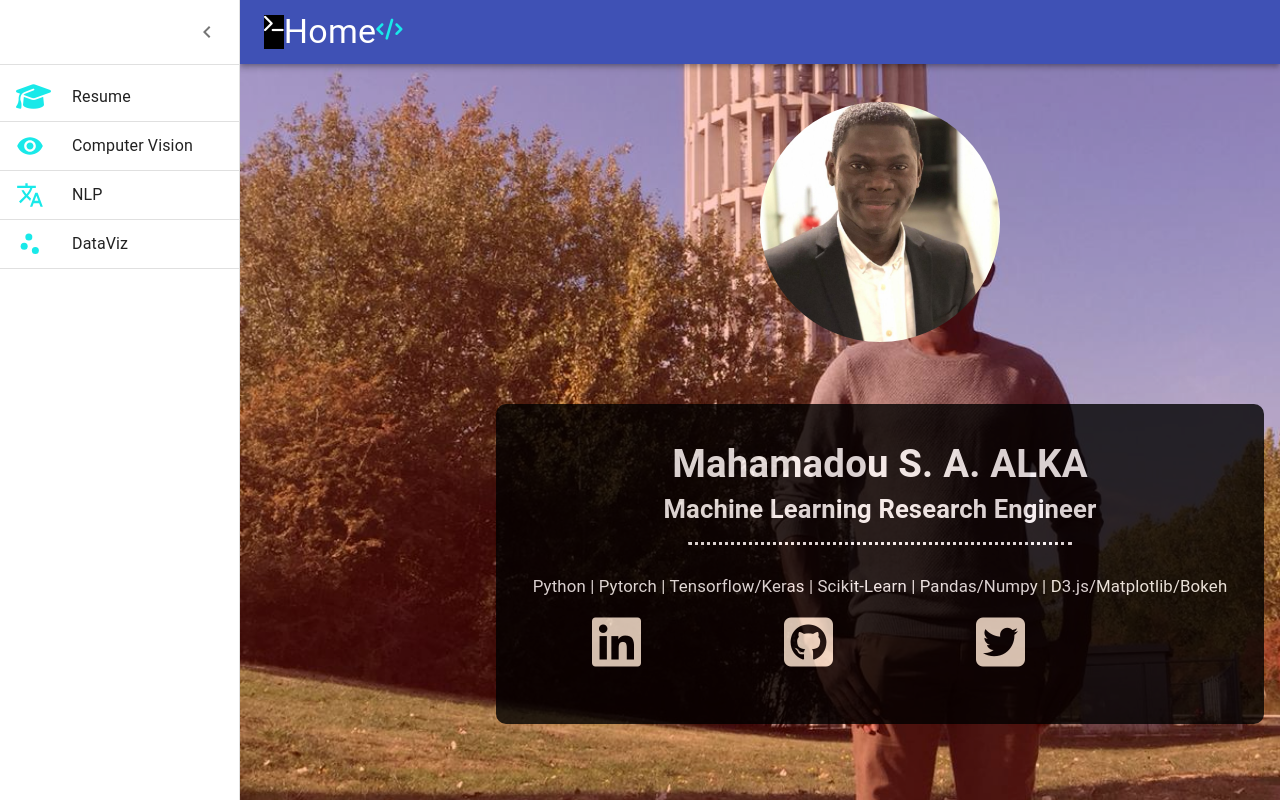
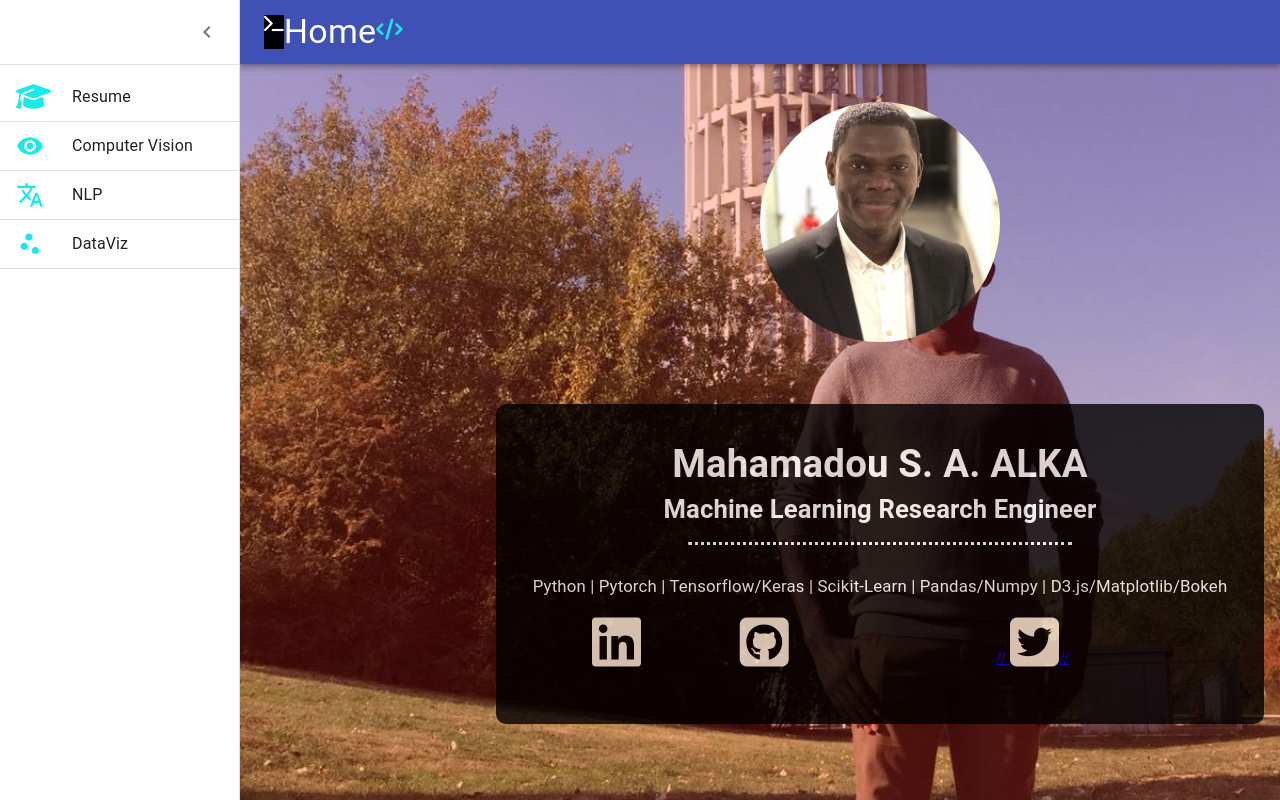
Before and after one commit to AlkaSaliss/dataviz-portfolio, a React (Create React App) app: page / in a window 1280 px wide. Built offline with nearby package versions, Linux system fonts and the light colour scheme; what onnxjs would draw is missing.

Commit message:
update homepage

```diff
--- a/src/components/HomePage.js
+++ b/src/components/HomePage.js
@@ -64,9 +64,9 @@ export default (props) => {
                 <i className="fa fa-github-square" aria-hidden='true'></i>
               </a>
 
-              <a href='https://twitter.com/salissoualka' rel="noopener noreferrer" target='_blank' >
-                <i className="fa fa-twitter-square" aria-hidden='true'></i>
-              </a>
+//               <a href='https://twitter.com/salissoualka' rel="noopener noreferrer" target='_blank' >
+//                 <i className="fa fa-twitter-square" aria-hidden='true'></i>
+//               </a>
 
               <a href='https://stackoverflow.com/users/7437524/alka?tab=profile' rel="noopener noreferrer" target='_blank' >
                 <Icon icon={stackOverflow} className='stack-overflow-icon' />
```
